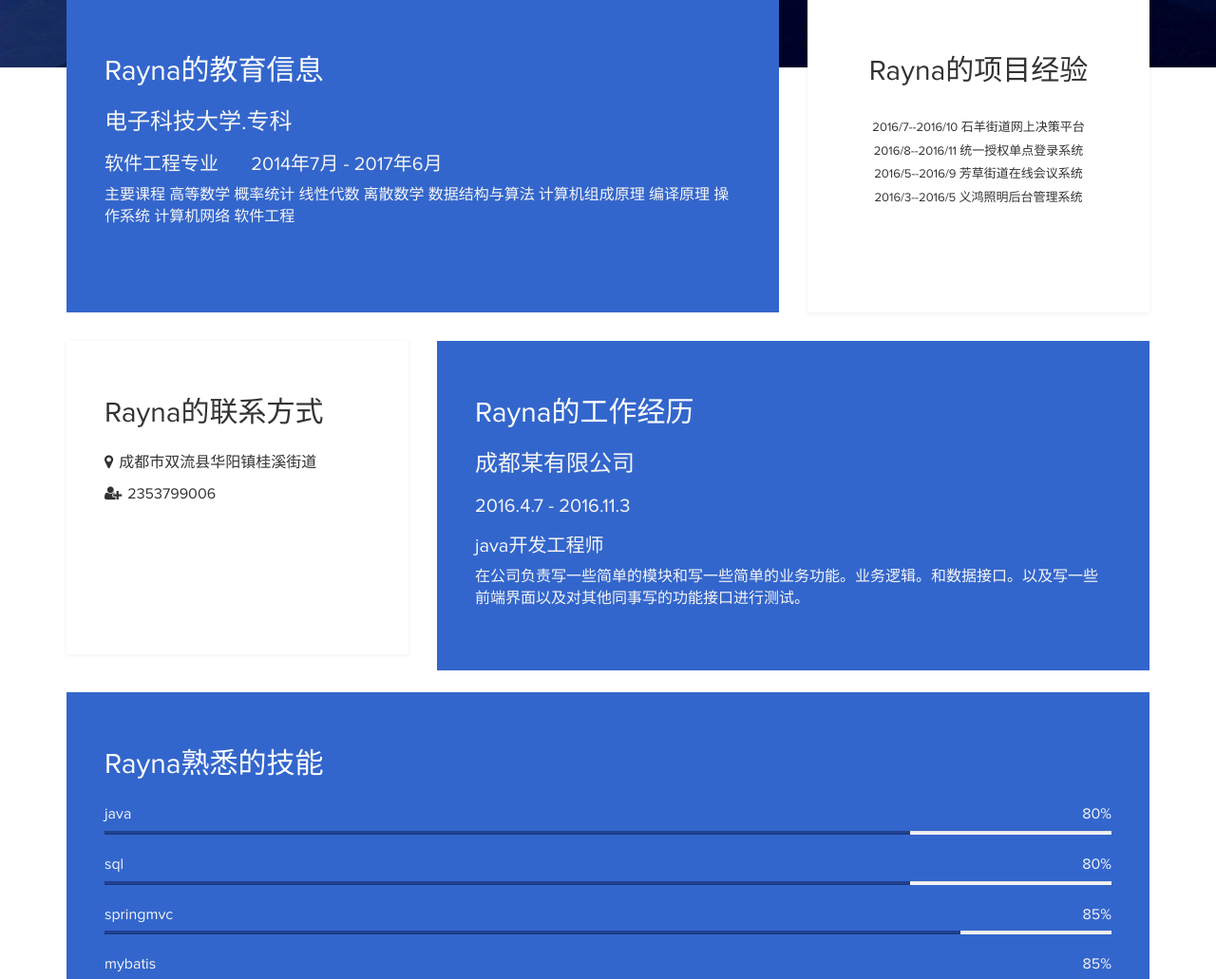
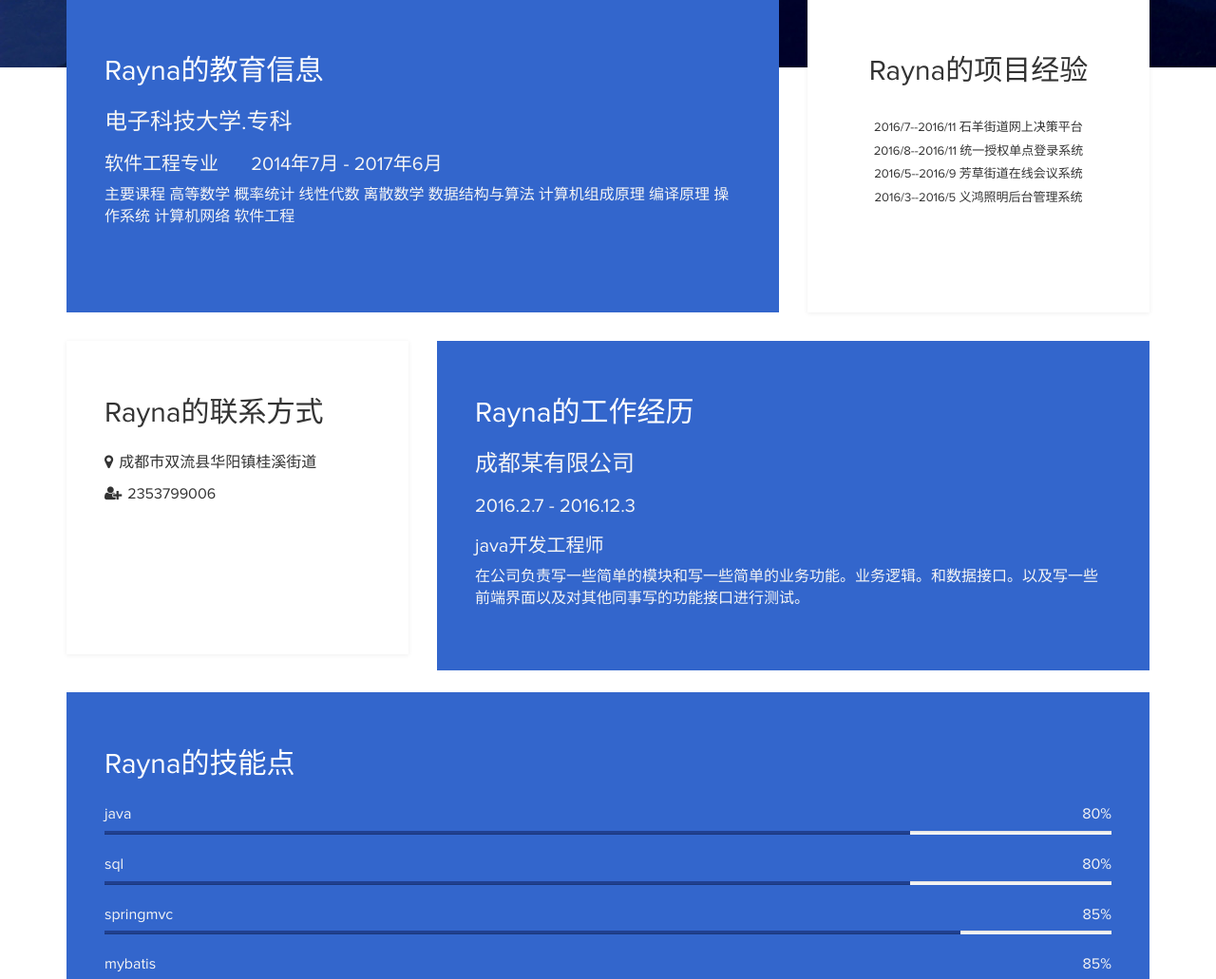
Before and after one commit to 6600/Page, a plain HTML site: page index.html in a window 1280 px wide. Shown: the part 729-1760 px from the top of the page at 95% size. Drawn offline with Linux system fonts and the light colour scheme.

Commit message:
修改简历内容

```diff
--- a/index.html
+++ b/index.html
@@ -57,7 +57,7 @@
 					</div>
 					<div align="center">
 						<ul>
-							<li>2016/7--2016/10 石羊街道网上决策平台</li>
+							<li>2016/7--2016/11 石羊街道网上决策平台</li>
 							<li>2016/8--2016/11 统一授权单点登录系统</li>
 							<li>2016/5--2016/9 芳草街道在线会议系统</li>
 							<li>2016/3--2016/5 义鸿照明后台管理系统</li>
@@ -81,7 +81,7 @@
 					<h2 class="white">Rayna的工作经历</h2>
 					<div class="experience-content">
 						<h4 class="">成都某有限公司</h4>
-						<h5>2016.4.7 - 2016.11.3</h5>
+						<h5>2016.2.7 - 2016.12.3</h5>
 						<br />
 						<h5>java开发工程师</h5>
 						<p class="education-description">在公司负责写一些简单的模块和写一些简单的业务功能。业务逻辑。和数据接口。以及写一些前端界面以及对其他同事写的功能接口进行测试。</p>
@@ -95,7 +95,7 @@
 		<div class="row">
 			<div class="col-md-12 col-sm-12">
 				<div class="skills">
-					<h2 class="white">Rayna熟悉的技能</h2>
+					<h2 class="white">Rayna的技能点</h2>
 					<strong>java</strong>
 					<span class="pull-right">80%</span>
 					<div class="progress">
```
